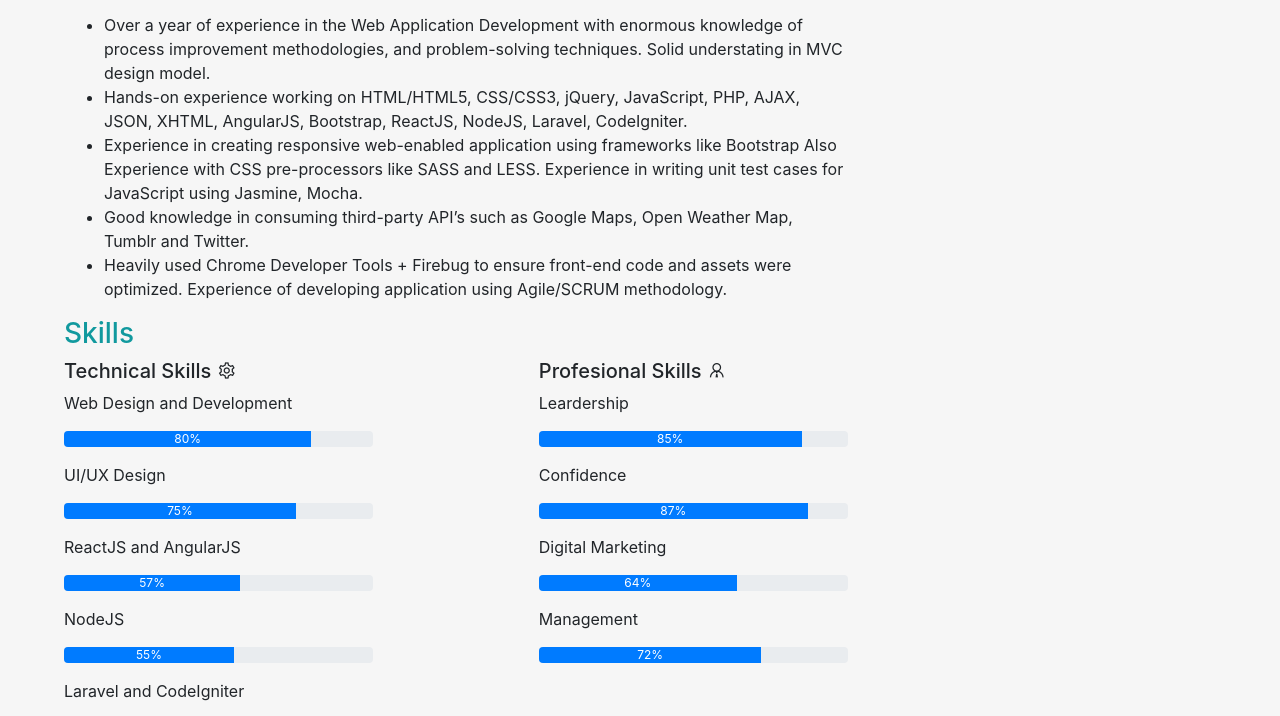
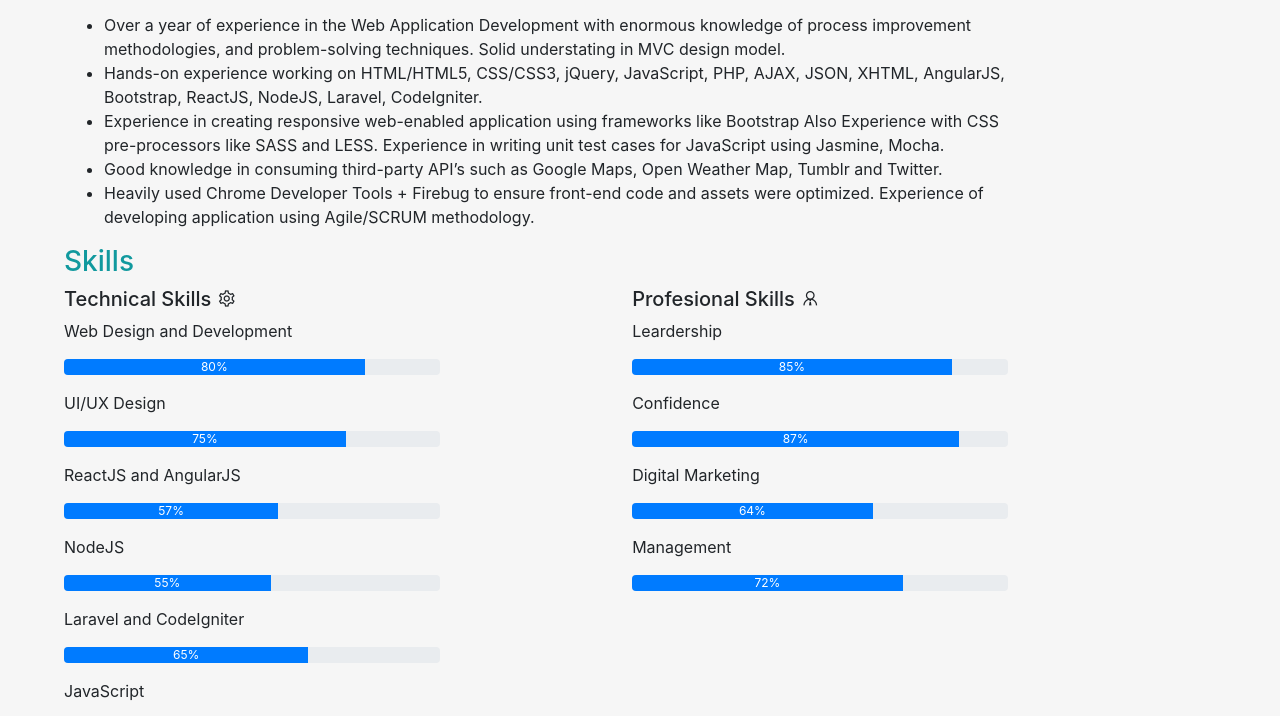
Before and after one commit to AnweshaPatra/portfolio, a plain HTML site: page index.html in a window 1280 px wide. Shown: the part 272-988 px from the top of the page. Drawn offline with nearby package versions, Linux system fonts and the light colour scheme.

Commit message:
Update index.css

```diff
--- a/index.css
+++ b/index.css
@@ -79,7 +79,7 @@ p {
 
 main {
   display: grid;
-  grid-template-columns: 1fr 20em;
+  grid-template-columns: 1fr 10em;
   max-width: 100em;
   width: 90%;
   margin: 4rem;
```
